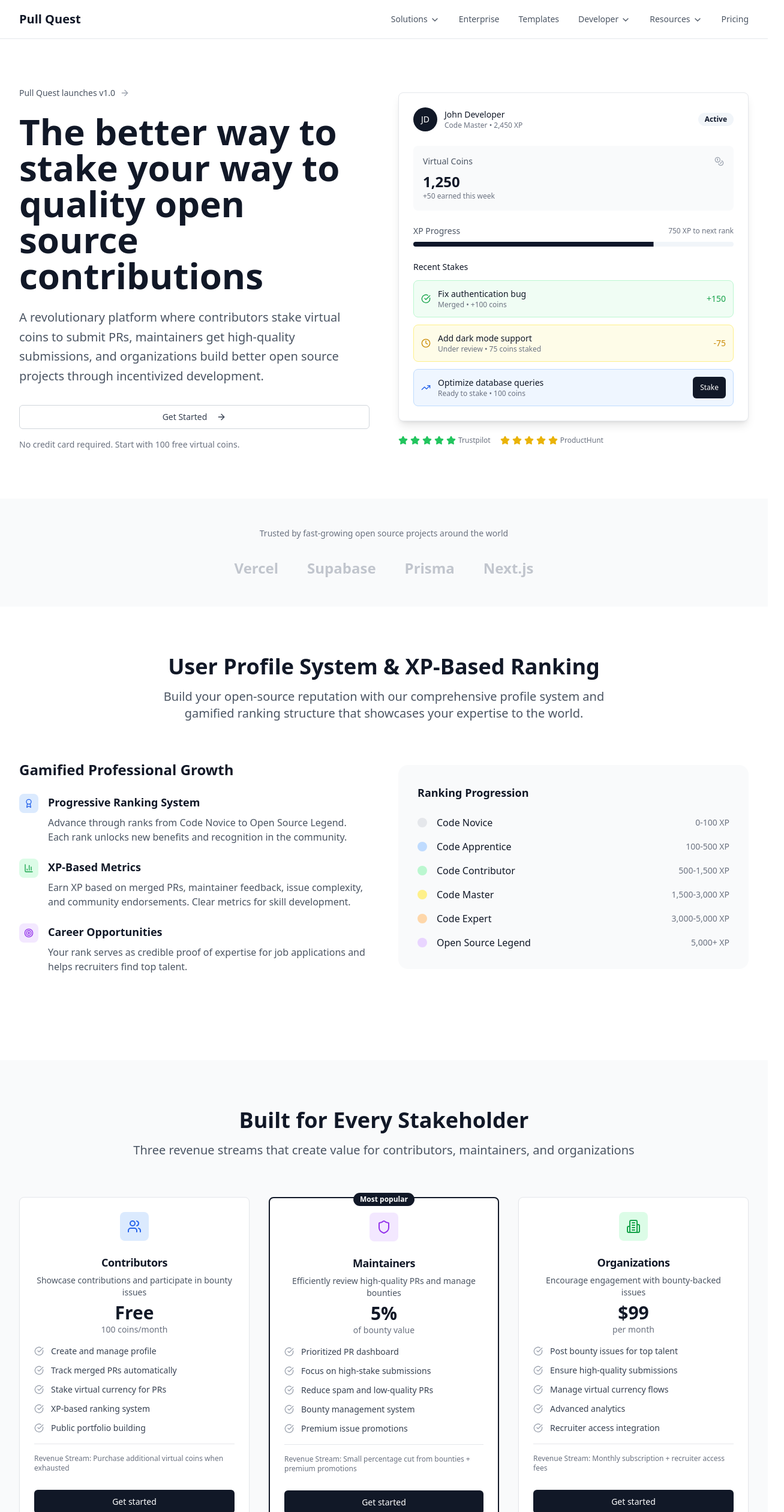
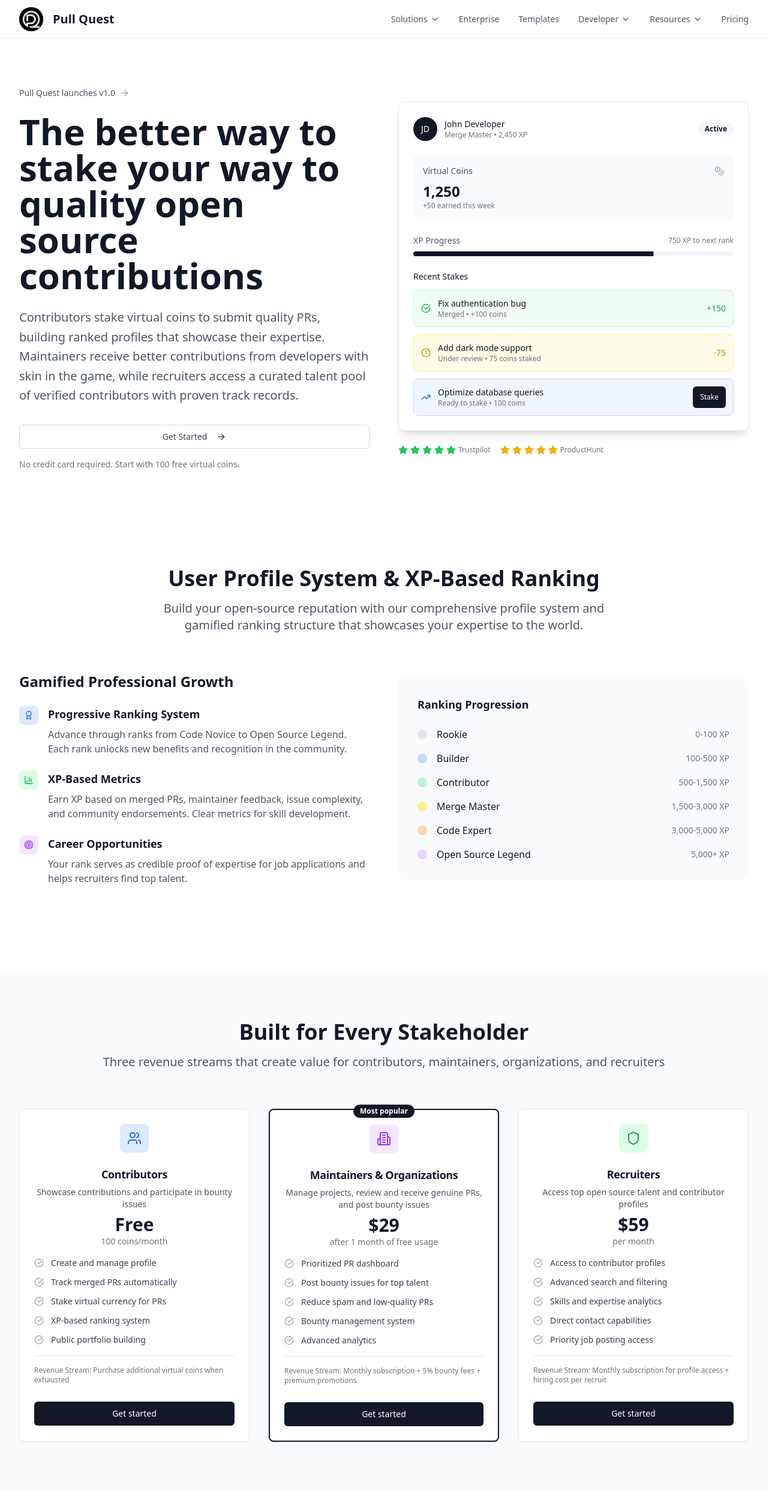
Before and after one commit to NishantSinghhhhh/PullQuestFrontend, a React (Vite) app: page / in a window 1280 px wide. Shown: the top 2520 px of the page at 60% size, 1307 px wide, since content can reach past the window. Built offline with nearby package versions, Linux system fonts and the light colour scheme.

Commit message:
Improved website page

```diff
--- a/src/auth/LoginPage.tsx
+++ b/src/auth/LoginPage.tsx
@@ -1,5 +1,6 @@
 "use client";
 
+import logo from "@/assets/Logo.png";
 import { useState } from "react";
 import { Button } from "@/components/ui/button";
 import { Card, CardContent } from "@/components/ui/card";
@@ -19,11 +20,13 @@ import { useLogin } from "../hooks/UseLogin";
 import { useUser } from "@/context/UserProvider";
 import { useEffect } from "react";
 import { toast } from "sonner";
+
 type LoginCase = "initial" | "github_oauth" | "success";
+type UserRole = "contributor" | "maintainer" | "company";
 
 export default function LoginPage() {
   const [currentCase, setCurrentCase] = useState<LoginCase>("initial");
-  const [role, setRole] = useState<"contributor" | "maintainer" | "company" | "">("");
+  const [role, setRole] = useState<UserRole | undefined>(undefined);
   const [githubUsername, setGithubUsername] = useState("");
   const [email, setEmail] = useState("");
   const [password, setPassword] = useState("");
@@ -37,8 +40,13 @@ export default function LoginPage() {
   const handleInitialLogin = async (e: React.FormEvent) => {
     e.preventDefault();
 
+    // Validate role is selected
+    if (!role) {
+      return; // This shouldn't happen due to form validation, but safety check
+    }
+
     const result = await login({
-      role: role || '',
+      role,
       email,
       password,
       githubUsername: (role === "contributor" || role === "maintainer") ? githubUsername : undefined,
@@ -103,9 +111,7 @@ export default function LoginPage() {
             <Label>Who are you?</Label>
             <Select
               value={role}
-              onValueChange={(value: string) =>
-                setRole(value as "contributor" | "maintainer" | "company" | "")
-              }
+              onValueChange={(value: string) => setRole(value as UserRole)}
               disabled={isLoading}
               required
             >
@@ -290,7 +296,9 @@ export default function LoginPage() {
       <div className="flex items-center justify-center min-h-[calc(100vh-4rem)] py-12 px-4">
         <div className="max-w-md w-full space-y-8">
           <div className="text-center">
-            <Coins className="mx-auto mb-6 h-16 w-16 rounded-full bg-gray-900 p-4 text-white" />
+              <div className="mx-auto mb-6 flex h-16 w-16 items-center justify-center rounded-full bg-gray-900">
+  <img src={logo} alt="Pull Quest Logo" className="h-16 w-16 object-cover rounded-full" />
+</div>
             <h1 className="text-4xl font-bold mb-4">
               {currentCase === "initial" ? "Welcome back" : "Almost there!"}
             </h1>
@@ -307,5 +315,4 @@ export default function LoginPage() {
       </div>
     </div>
   );
-
 }
--- a/src/pages/ContributorDashboard.tsx
+++ b/src/pages/ContributorDashboard.tsx
@@ -19,7 +19,7 @@ const GitHubContributorProfile = () => {
     location: "San Francisco, CA",
     coins: 1250,
     xp: 2750,
-    avatar: "https://images.unsplash.com/photo-1472099645785-5658abf4ff4e?w=150&h=150&fit=crop&crop=face",
+    avatar: "/assets/logo.png",
     socialLinks: {
       github: "https://github.com/alexdev",
       linkedin: "https://linkedin.com/in/alexjohnson",
--- a/src/pages/Website.tsx
+++ b/src/pages/Website.tsx
@@ -1,4 +1,6 @@
 "use client"
+
+import logo from "@/assets/Logo.png";
 
 import { useState } from "react"
 import { Button } from "@/components/ui/button"
@@ -39,31 +41,119 @@ export default function PullQuestLanding() {
   return (
     <div className="min-h-screen bg-gray-50">
       {/* Navigation */}
-      <nav className="bg-white border-b border-gray-200">
+      <nav className="bg-white border-b border-gray-200 relative">
   <div className="max-w-7xl mx-auto px-4 sm:px-6 lg:px-8">
     <div className="flex justify-between items-center h-16">
       <div className="flex items-center">
+<div className="mx-auto mr-4 flex h-10 w-10 items-center justify-center rounded-full bg-gray-900">
+  <img src={logo} alt="Pull Quest Logo" className="h-10 w-10 object-cover rounded-full" />
+</div>
         <span className="text-xl font-semibold text-gray-900">Pull Quest</span>
       </div>
       <div className="hidden md:flex items-center space-x-8">
-              <button className="text-gray-600 hover:text-gray-900 text-sm font-medium">
+        {/* Solutions Dropdown */}
+        <div className="relative group">
+          <button className="text-gray-600 hover:text-gray-900 text-sm font-medium flex items-center">
             Solutions
             <ChevronDown className="inline w-4 h-4 ml-1" />
           </button>
+          <div className="absolute top-full left-0 mt-1 w-64 bg-white border border-gray-200 rounded-lg shadow-lg opacity-0 invisible group-hover:opacity-100 group-hover:visible transition-all duration-200 z-50">
+            <div className="py-2">
+              <a href="#" className="block px-4 py-2 text-sm text-gray-700 hover:bg-gray-50">
+                <div className="font-medium">For Contributors</div>
+                <div className="text-xs text-gray-500">Build your open source portfolio</div>
+              </a>
+              <a href="#" className="block px-4 py-2 text-sm text-gray-700 hover:bg-gray-50">
+                <div className="font-medium">For Maintainers</div>
+                <div className="text-xs text-gray-500">Manage PRs and bounties efficiently</div>
+              </a>
+              <a href="#" className="block px-4 py-2 text-sm text-gray-700 hover:bg-gray-50">
+                <div className="font-medium">For Organizations</div>
+                <div className="text-xs text-gray-500">Post bounties and find talent</div>
+              </a>
+              <a href="#" className="block px-4 py-2 text-sm text-gray-700 hover:bg-gray-50">
+                <div className="font-medium">For Recruiters</div>
+                <div className="text-xs text-gray-500">Access top developer profiles</div>
+              </a>
+            </div>
+          </div>
+        </div>
+
         <a href="#" className="text-gray-600 hover:text-gray-900 text-sm font-medium">
           Enterprise
         </a>
         <a href="#" className="text-gray-600 hover:text-gray-900 text-sm font-medium">
           Templates
         </a>
-              <button className="text-gray-600 hover:text-gray-900 text-sm font-medium">
+
+        {/* Developer Dropdown */}
+        <div className="relative group">
+          <button className="text-gray-600 hover:text-gray-900 text-sm font-medium flex items-center">
             Developer
             <ChevronDown className="inline w-4 h-4 ml-1" />
           </button>
-              <button className="text-gray-600 hover:text-gray-900 text-sm font-medium">
+          <div className="absolute top-full left-0 mt-1 w-56 bg-white border border-gray-200 rounded-lg shadow-lg opacity-0 invisible group-hover:opacity-100 group-hover:visible transition-all duration-200 z-50">
+            <div className="py-2">
+              <a href="#" className="block px-4 py-2 text-sm text-gray-700 hover:bg-gray-50">
+                <div className="font-medium">API Documentation</div>
+                <div className="text-xs text-gray-500">Integrate with Pull Quest</div>
+              </a>
+              <a href="#" className="block px-4 py-2 text-sm text-gray-700 hover:bg-gray-50">
+                <div className="font-medium">GitHub Integration</div>
+                <div className="text-xs text-gray-500">Connect your repositories</div>
+              </a>
+              <a href="#" className="block px-4 py-2 text-sm text-gray-700 hover:bg-gray-50">
+                <div className="font-medium">Webhooks</div>
+                <div className="text-xs text-gray-500">Automate PR tracking</div>
+              </a>
+              <a href="#" className="block px-4 py-2 text-sm text-gray-700 hover:bg-gray-50">
+                <div className="font-medium">SDKs & Tools</div>
+                <div className="text-xs text-gray-500">Developer resources</div>
+              </a>
+              <a href="#" className="block px-4 py-2 text-sm text-gray-700 hover:bg-gray-50">
+                <div className="font-medium">Status Page</div>
+                <div className="text-xs text-gray-500">Service status & uptime</div>
+              </a>
+            </div>
+          </div>
+        </div>
+
+        {/* Resources Dropdown */}
+        <div className="relative group">
+          <button className="text-gray-600 hover:text-gray-900 text-sm font-medium flex items-center">
             Resources
             <ChevronDown className="inline w-4 h-4 ml-1" />
           </button>
+          <div className="absolute top-full left-0 mt-1 w-56 bg-white border border-gray-200 rounded-lg shadow-lg opacity-0 invisible group-hover:opacity-100 group-hover:visible transition-all duration-200 z-50">
+            <div className="py-2">
+              <a href="#" className="block px-4 py-2 text-sm text-gray-700 hover:bg-gray-50">
+                <div className="font-medium">Blog</div>
+                <div className="text-xs text-gray-500">Latest updates and insights</div>
+              </a>
+              <a href="#" className="block px-4 py-2 text-sm text-gray-700 hover:bg-gray-50">
+                <div className="font-medium">Help Center</div>
+                <div className="text-xs text-gray-500">Get support and answers</div>
+              </a>
+              <a href="#" className="block px-4 py-2 text-sm text-gray-700 hover:bg-gray-50">
+                <div className="font-medium">Community Forum</div>
+                <div className="text-xs text-gray-500">Connect with other users</div>
+              </a>
+              <a href="#" className="block px-4 py-2 text-sm text-gray-700 hover:bg-gray-50">
+                <div className="font-medium">Best Practices</div>
+                <div className="text-xs text-gray-500">Open source contribution guides</div>
+              </a>
+              <a href="#" className="block px-4 py-2 text-sm text-gray-700 hover:bg-gray-50">
+                <div className="font-medium">Case Studies</div>
+                <div className="text-xs text-gray-500">Success stories and examples</div>
+              </a>
+              <a href="#" className="block px-4 py-2 text-sm text-gray-700 hover:bg-gray-50">
+                <div className="font-medium">Webinars</div>
+                <div className="text-xs text-gray-500">Educational content and events</div>
+              </a>
+            </div>
+          </div>
+        </div>
+
         <a href="#" className="text-gray-600 hover:text-gray-900 text-sm font-medium">
           Pricing
         </a>
@@ -87,9 +177,7 @@ export default function PullQuestLanding() {
               </h1>
 
               <p className="text-xl text-gray-600 mb-8 leading-relaxed">
-                A revolutionary platform where contributors stake virtual coins to submit PRs, maintainers get
-                high-quality submissions, and organizations build better open source projects through incentivized
-                development.
+                Contributors stake virtual coins to submit quality PRs, building ranked profiles that showcase their expertise. Maintainers receive better contributions from developers with skin in the game, while recruiters access a curated talent pool of verified contributors with proven track records.
               </p>
 
               <div className="space-y-4">
@@ -121,7 +209,7 @@ export default function PullQuestLanding() {
                     </div>
                     <div>
                       <p className="text-sm font-medium text-gray-900">John Developer</p>
-                      <p className="text-xs text-gray-500">Code Master • 2,450 XP</p>
+                      <p className="text-xs text-gray-500">Merge Master • 2,450 XP</p>
                     </div>
                   </div>
                   <Badge variant="secondary" className="text-xs">
@@ -210,17 +298,7 @@ export default function PullQuestLanding() {
       </section>
 
       {/* Trusted by section */}
-      <section className="bg-gray-50 py-12">
-        <div className="max-w-7xl mx-auto px-4 sm:px-6 lg:px-8 text-center">
-          <p className="text-sm text-gray-500 mb-8">Trusted by fast-growing open source projects around the world</p>
-          <div className="flex justify-center items-center space-x-12 opacity-60">
-            <div className="text-2xl font-bold text-gray-400">Vercel</div>
-            <div className="text-2xl font-bold text-gray-400">Supabase</div>
-            <div className="text-2xl font-bold text-gray-400">Prisma</div>
-            <div className="text-2xl font-bold text-gray-400">Next.js</div>
-          </div>
-        </div>
-      </section>
+
 
       {/* User Profile System & XP-Based Ranking */}
       <section className="bg-white py-20">
@@ -283,10 +361,10 @@ export default function PullQuestLanding() {
               <h4 className="text-lg font-semibold text-gray-900 mb-6">Ranking Progression</h4>
               <div className="space-y-4">
                 {[
-                  { rank: "Code Novice", xp: "0-100 XP", color: "bg-gray-200" },
-                  { rank: "Code Apprentice", xp: "100-500 XP", color: "bg-blue-200" },
-                  { rank: "Code Contributor", xp: "500-1,500 XP", color: "bg-green-200" },
-                  { rank: "Code Master", xp: "1,500-3,000 XP", color: "bg-yellow-200" },
+                  { rank: "Rookie ", xp: "0-100 XP", color: "bg-gray-200" },
+                  { rank: "Builder", xp: "100-500 XP", color: "bg-blue-200" },
+                  { rank: "Contributor", xp: "500-1,500 XP", color: "bg-green-200" },
+                  { rank: "Merge Master", xp: "1,500-3,000 XP", color: "bg-yellow-200" },
                   { rank: "Code Expert", xp: "3,000-5,000 XP", color: "bg-orange-200" },
                   { rank: "Open Source Legend", xp: "5,000+ XP", color: "bg-purple-200" },
                 ].map((level, index) => (
@@ -312,7 +390,7 @@ export default function PullQuestLanding() {
           <div className="text-center mb-16">
             <h2 className="text-4xl font-bold text-gray-900 mb-4">Built for Every Stakeholder</h2>
             <p className="text-xl text-gray-600">
-              Three revenue streams that create value for contributors, maintainers, and organizations
+              Three revenue streams that create value for contributors, maintainers, organizations, and recruiters
             </p>
           </div>
 
@@ -364,22 +442,22 @@ export default function PullQuestLanding() {
               </CardContent>
             </Card>
 
-            {/* Maintainer */}
+            {/* Maintainer & Organization */}
             <Card className="border-2 border-gray-900 rounded-lg relative">
               <div className="absolute -top-3 left-1/2 transform -translate-x-1/2">
                 <Badge className="bg-gray-900 text-white">Most popular</Badge>
               </div>
               <CardHeader className="text-center pb-4">
                 <div className="w-12 h-12 bg-purple-100 rounded-lg flex items-center justify-center mx-auto mb-4">
-                  <Shield className="w-6 h-6 text-purple-600" />
+                  <Building2 className="w-6 h-6 text-purple-600" />
                 </div>
-                <CardTitle className="text-lg text-gray-900">Maintainers</CardTitle>
+                <CardTitle className="text-lg text-gray-900">Maintainers & Organizations</CardTitle>
                 <CardDescription className="text-gray-600">
-                  Efficiently review high-quality PRs and manage bounties
+                  Manage projects, review and receive genuine PRs, and post bounty issues
                 </CardDescription>
                 <div className="mt-4">
-                  <span className="text-3xl font-bold text-gray-900">5%</span>
-                  <div className="text-sm text-gray-500">of bounty value</div>
+                  <span className="text-3xl font-bold text-gray-900">$29</span>
+                  <div className="text-sm text-gray-500">after 1 month of free usage</div>
                 </div>
               </CardHeader>
               <CardContent className="space-y-4">
@@ -390,7 +468,7 @@ export default function PullQuestLanding() {
                   </li>
                   <li className="flex items-center space-x-3">
                     <CheckCircle className="w-4 h-4 text-gray-400" />
-                    <span className="text-sm text-gray-700">Focus on high-stake submissions</span>
+                    <span className="text-sm text-gray-700">Post bounty issues for top talent</span>
                   </li>
                   <li className="flex items-center space-x-3">
                     <CheckCircle className="w-4 h-4 text-gray-400" />
@@ -402,30 +480,30 @@ export default function PullQuestLanding() {
                   </li>
                   <li className="flex items-center space-x-3">
                     <CheckCircle className="w-4 h-4 text-gray-400" />
-                    <span className="text-sm text-gray-700">Premium issue promotions</span>
+                    <span className="text-sm text-gray-700">Advanced analytics</span>
                   </li>
                 </ul>
                 <div className="pt-4 border-t border-gray-200">
                   <p className="text-xs text-gray-500 mb-3">
-                    Revenue Stream: Small percentage cut from bounties + premium promotions
+                    Revenue Stream: Monthly subscription + 5% bounty fees + premium promotions
                   </p>
                 </div>
                 <Button className="w-full bg-gray-900 hover:bg-gray-800 text-white">Get started</Button>
               </CardContent>
             </Card>
 
-            {/* Organization */}
+            {/* Recruiter */}
             <Card className="border border-gray-200 rounded-lg">
               <CardHeader className="text-center pb-4">
                 <div className="w-12 h-12 bg-green-100 rounded-lg flex items-center justify-center mx-auto mb-4">
-                  <Building2 className="w-6 h-6 text-green-600" />
+                  <Shield className="w-6 h-6 text-green-600" />
                 </div>
-                <CardTitle className="text-lg text-gray-900">Organizations</CardTitle>
+                <CardTitle className="text-lg text-gray-900">Recruiters</CardTitle>
                 <CardDescription className="text-gray-600">
-                  Encourage engagement with bounty-backed issues
+                  Access top open source talent and contributor profiles
                 </CardDescription>
                 <div className="mt-4">
-                  <span className="text-3xl font-bold text-gray-900">$99</span>
+                  <span className="text-3xl font-bold text-gray-900">$59</span>
                   <div className="text-sm text-gray-500">per month</div>
                 </div>
               </CardHeader>
@@ -433,28 +511,28 @@ export default function PullQuestLanding() {
                 <ul className="space-y-3">
                   <li className="flex items-center space-x-3">
                     <CheckCircle className="w-4 h-4 text-gray-400" />
-                    <span className="text-sm text-gray-700">Post bounty issues for top talent</span>
+                    <span className="text-sm text-gray-700">Access to contributor profiles</span>
                   </li>
                   <li className="flex items-center space-x-3">
                     <CheckCircle className="w-4 h-4 text-gray-400" />
-                    <span className="text-sm text-gray-700">Ensure high-quality submissions</span>
+                    <span className="text-sm text-gray-700">Advanced search and filtering</span>
                   </li>
                   <li className="flex items-center space-x-3">
                     <CheckCircle className="w-4 h-4 text-gray-400" />
-                    <span className="text-sm text-gray-700">Manage virtual currency flows</span>
+                    <span className="text-sm text-gray-700">Skills and expertise analytics</span>
                   </li>
                   <li className="flex items-center space-x-3">
                     <CheckCircle className="w-4 h-4 text-gray-400" />
-                    <span className="text-sm text-gray-700">Advanced analytics</span>
+                    <span className="text-sm text-gray-700">Direct contact capabilities</span>
                   </li>
                   <li className="flex items-center space-x-3">
                     <CheckCircle className="w-4 h-4 text-gray-400" />
-                    <span className="text-sm text-gray-700">Recruiter access integration</span>
+                    <span className="text-sm text-gray-700">Priority job posting access</span>
                   </li>
                 </ul>
                 <div className="pt-4 border-t border-gray-200">
                   <p className="text-xs text-gray-500 mb-3">
-                    Revenue Stream: Monthly subscription + recruiter access fees
+                    Revenue Stream: Monthly subscription for profile access + hiring cost per recruit
                   </p>
                 </div>
                 <Button className="w-full bg-gray-900 hover:bg-gray-800 text-white">Get started</Button>
@@ -680,11 +758,7 @@ export default function PullQuestLanding() {
                     Bounty System
                   </a>
                 </li>
-                <li>
-                  <a href="#" className="text-sm text-gray-600 hover:text-gray-900">
-                    API
-                  </a>
-                </li>
+
               </ul>
             </div>
 
```
Also changed, not shown: src/auth/SignUp.tsx (+4 -3 lines), src/assets/Logo.png (added), 1 other file (tests, documents, lock files or other folders). Lines whose indentation alone changed are shown as unchanged.
